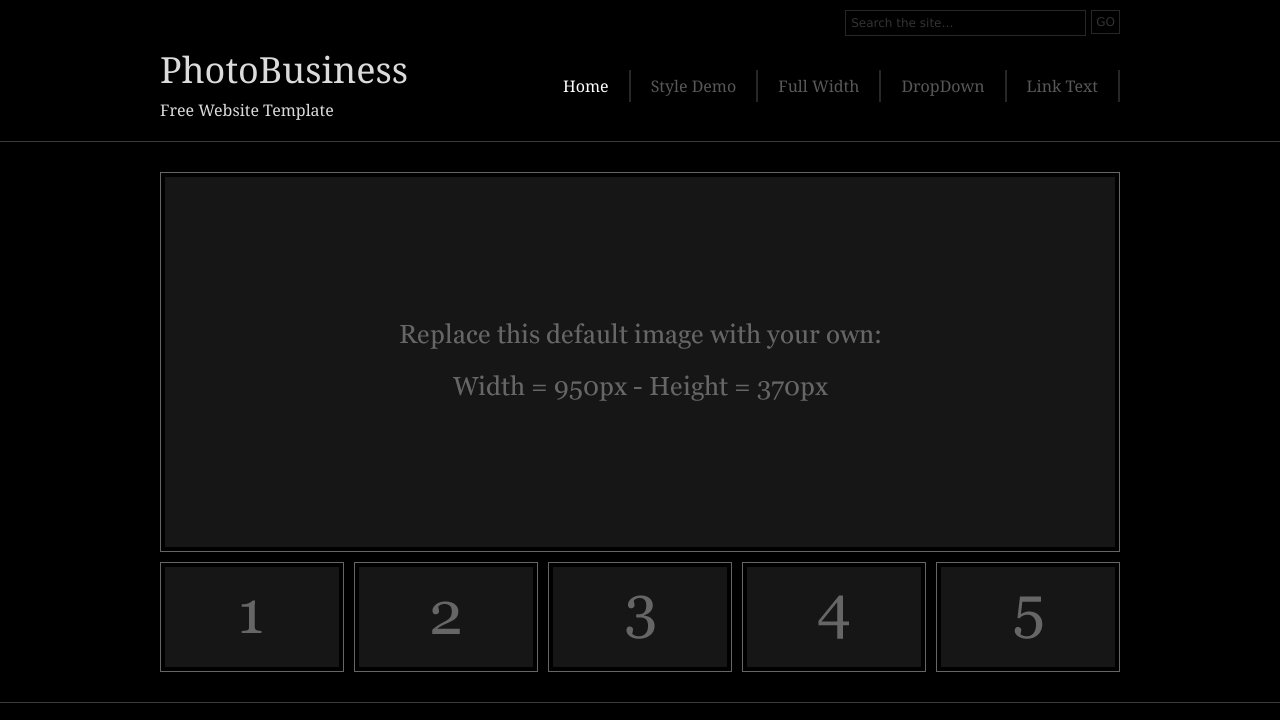
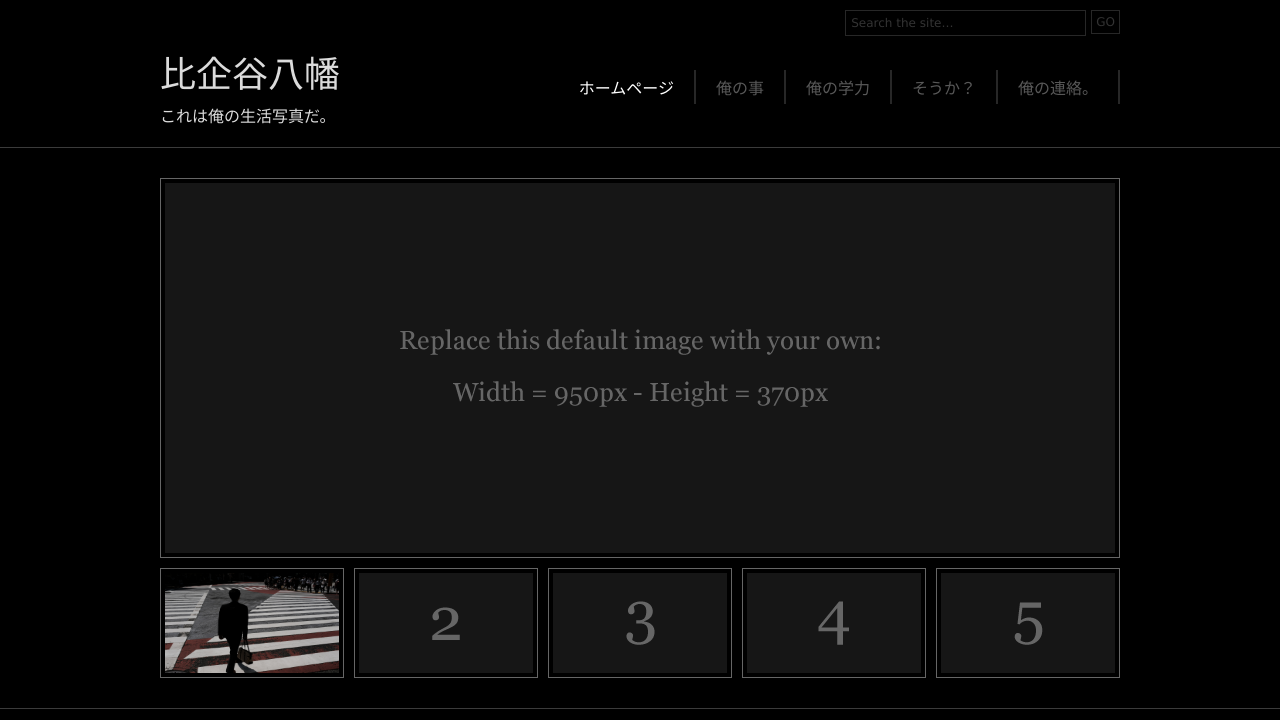
Before and after one commit to haramurti/-, a plain HTML site: page index.html in a window 1280 px wide. Shown: the top 720 px of the page. Drawn offline with Linux system fonts and the light colour scheme; files whose address does not match are found by name.

Commit message:
Update index.html
Signed-off-by: nevalseeeyn <134207028+nevalseeeyn@users.noreply.github.com>

```diff
--- a/index.html
+++ b/index.html
@@ -6,9 +6,11 @@ Author URI: http://www.os-templates.com/
 Licence: Free to use under our free template licence terms
 Licence URI: http://www.os-templates.com/template-terms
 -->
+<html lang="ja-jp" \>
 <html xmlns="http://www.w3.org/1999/xhtml">
 <head>
-<title>PhotoBusiness</title>
+  <meta charset="utf-8" />
+<title lang="ja-jp" font-family: sans-serif;>仕方がない</title>
 <meta http-equiv="Content-Type" content="text/html; charset=iso-8859-1" />
 <link rel="stylesheet" href="layout/styles/layout.css" type="text/css" />
 </head>
@@ -29,21 +31,22 @@ Licence URI: http://www.os-templates.com/template-terms
 <div class="wrapper col2">
   <div id="header">
     <div id="logo">
-      <h1><a href="index.html">PhotoBusiness</a></h1>
-      <p>Free Website Template</p>
+      <h1><a href="index.html" lang="ja-jp" font-family: sans-serif; >比企谷八幡</a></h1>
+      <p lang="ja-jp" font-family: sans-serif; >これは俺の生活写真だ。
+      </p>
     </div>
     <ul id="topnav">
-      <li class="last"><a href="#">Link Text</a></li>
-      <li><a href="#">DropDown</a>
+      <li class="last"><a href="#"　lang="ja-jp" font-family: sans-serif;　>俺の連絡。</a></li>
+      <li><a href="#">そうか？</a>
         <ul>
           <li><a href="#">Link 1</a></li>
           <li><a href="#">Link 2</a></li>
           <li><a href="#">Link 3</a></li>
         </ul>
       </li>
-      <li><a href="pages/full-width.html">Full Width</a></li>
-      <li><a href="pages/style-demo.html">Style Demo</a></li>
-      <li class="active"><a href="index.html">Home</a></li>
+      <li><a href="pages/full-width.html">俺の学力</a></li>
+      <li><a href="pages/style-demo.html" lang="ja-jp" font-family: sans-serif; >俺の事</a></li>
+      <li class="active"><a href="index.html" lang="ja-jp" font-family: sans-serif; >ホームページ</a></li>
     </ul>
     <br class="clear" />
   </div>
@@ -52,7 +55,7 @@ Licence URI: http://www.os-templates.com/template-terms
   <div id="gallery">
     <ul>
       <li class="placeholder" style="background-image:url('layout/images/gallery-placeholder.gif');">Image Holder</li>
-      <li><a class="swap" href="#"><img src="images/gallery/1_s.gif" alt="" /><span><img src="images/gallery/1.gif" width="950" height="370" alt="" /></span></a></li>
+      <li><a class="swap" href="#"><img src="C:\Users\neval\Downloads\WEB\photobusiness\images\gallery\Fuji.jpg" alt="" /><span><img src="C:\Users\neval\Downloads\WEB\photobusiness\images\gallery\Fuji.jpg" width="950" height="370" alt="" /></span></a></li>
       <li><a class="swap" href="#"><img src="images/gallery/2_s.gif" alt="" /><span><img src="images/gallery/2.gif" width="950" height="370" alt="" /></span></a></li>
       <li><a class="swap" href="#"><img src="images/gallery/3_s.gif" alt="" /><span><img src="images/gallery/3.gif" width="950" height="370" alt="" /></span></a></li>
       <li><a class="swap" href="#"><img src="images/gallery/4_s.gif" alt="" /><span><img src="images/gallery/4.gif" width="950" height="370" alt="" /></span></a></li>
@@ -172,3 +175,4 @@ Licence URI: http://www.os-templates.com/template-terms
 </div>
 </body>
 </html>
+</html>
```
